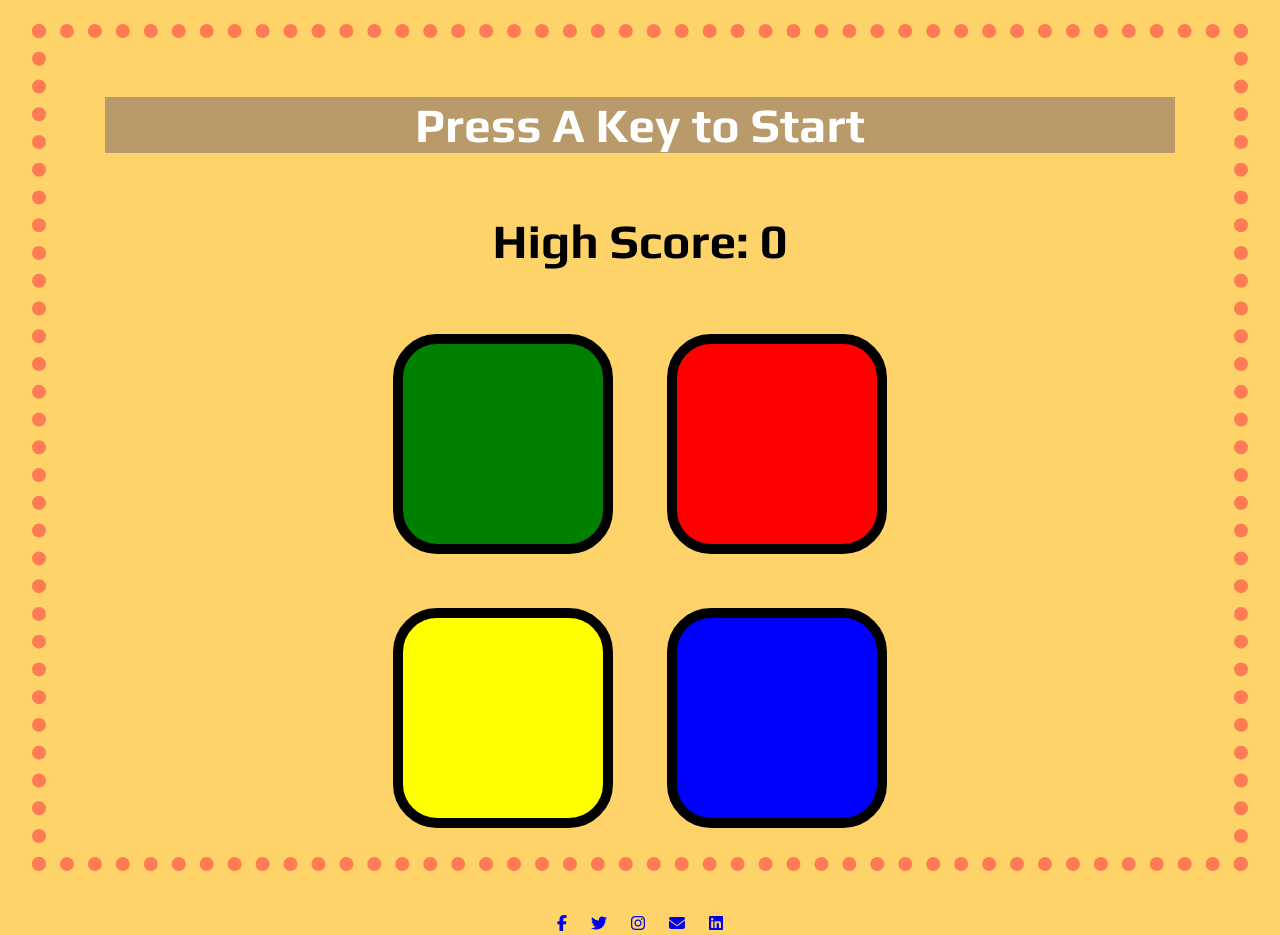
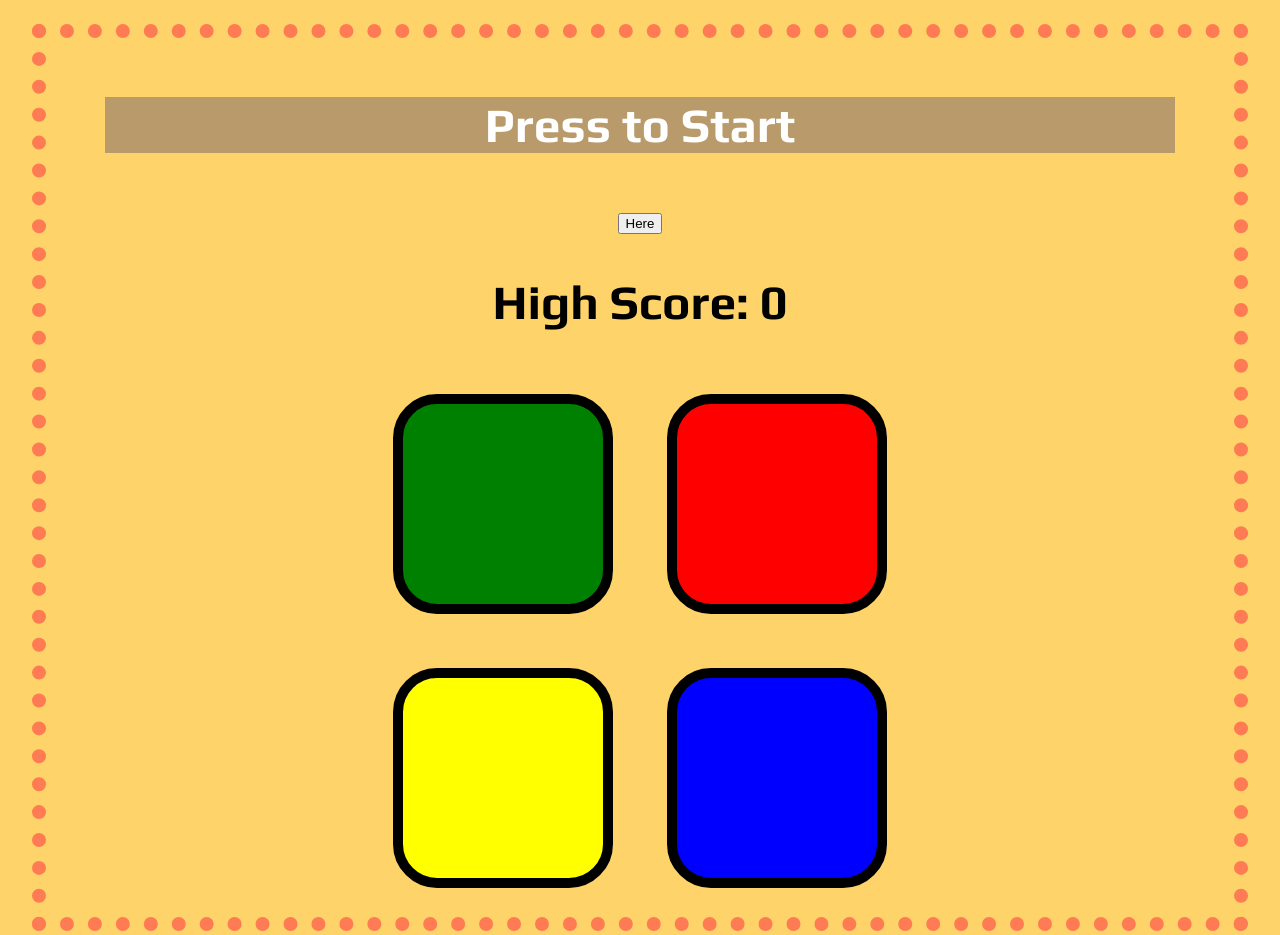
Before and after one commit to Wasif0787/Simon-Game, a plain HTML site: page index.html in a window 1280 px wide. Shown: the top 935 px of the page. Drawn offline with nearby package versions, Linux system fonts and the light colour scheme.

Commit message:
Update index.html

```diff
--- a/index.html
+++ b/index.html
@@ -16,7 +16,8 @@
 <body>
   <div class="main">
 
-    <h1 id="level-title">Press A Key to Start</h1>
+    <h1 id="level-title">Press to Start</h1>
+    <button class="start">Here</button>
     <div class="highScore">
       <h2>High Score: 0</h2>
     </div>
@@ -60,8 +61,10 @@
         class="social-icon fab fa-instagram"></i></a>
     <a href="mailto:wasifhussain787@gmail.com" target="_blank" rel="noopener noreferrer"><i
         class="social-icon fas fa-envelope"></i></a>
-    <a href="https://www.linkedin.com/in/787wasifhussain/" target="_blank" rel="noopener noreferrer"><i class="social-icon fa-brands fa-linkedin"></i></a>
+    <a href="https://www.linkedin.com/in/787wasifhussain/" target="_blank" rel="noopener noreferrer"><i
+        class="social-icon fa-brands fa-linkedin"></i></a>
     <p>© Copyright 2023 Wasif Hussain</p>
   </div>
 </footer>
+
 </html>
```
